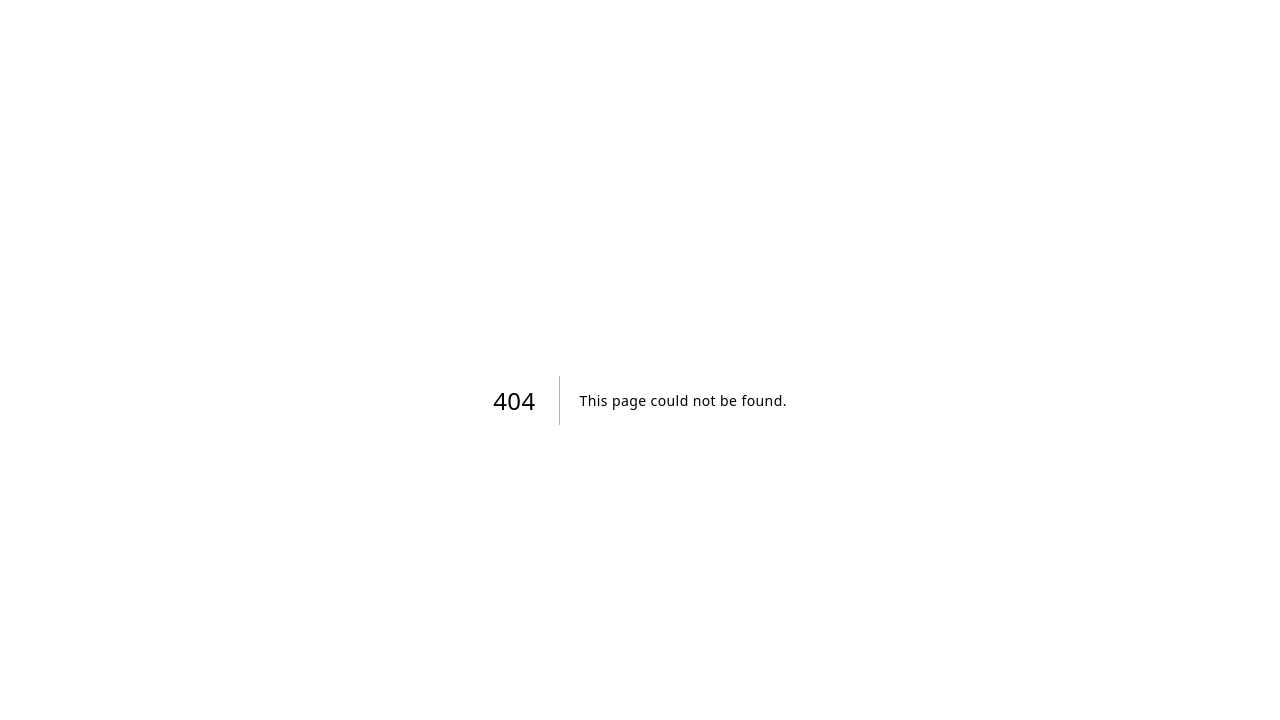
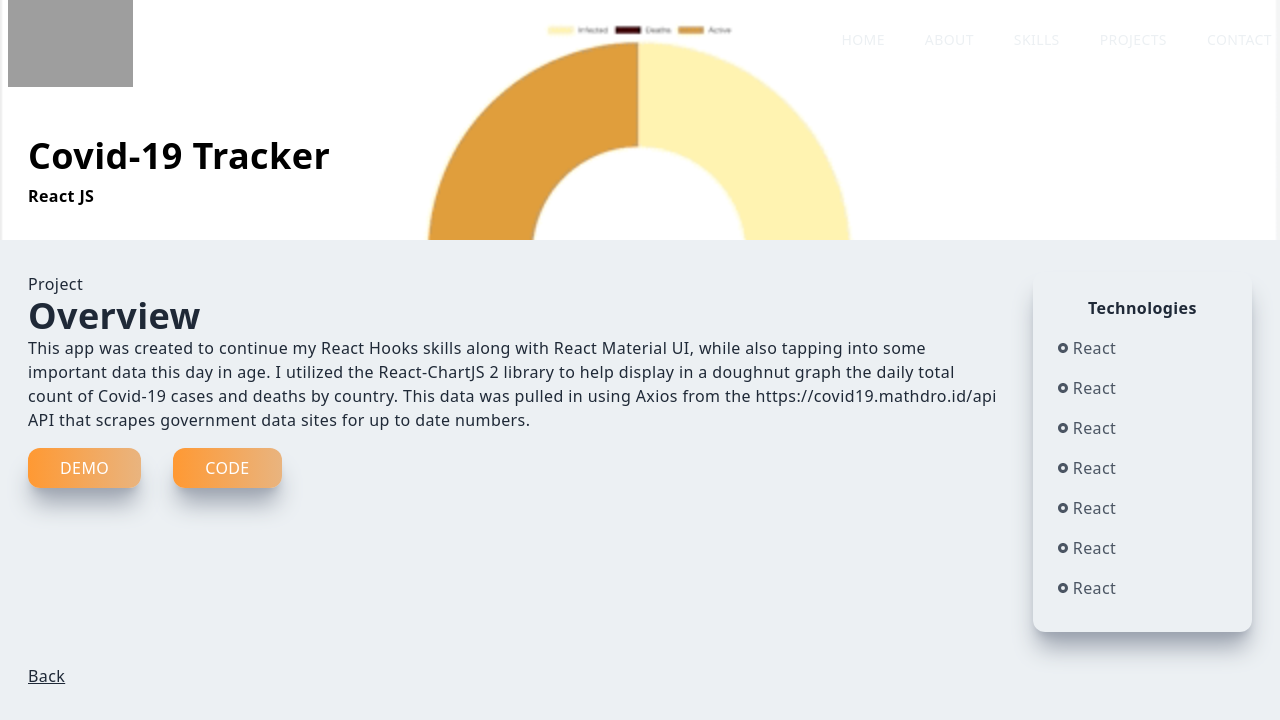
Before and after one commit to Pete-Sekesan/nextjs-portfolio-2023, a Next.js app: page /covid in a window 1280 px wide. Before the commit this address had no page. Shown: the top 720 px of the page. Built offline with nearby package versions, Linux system fonts and the light colour scheme; grey boxes are pictures that could not be loaded.

Commit message:
basic layout and stylign done across the board

```diff
--- a/components/Navbar.jsx
+++ b/components/Navbar.jsx
@@ -5,6 +5,7 @@ import Link from 'next/link'
 import { AiOutlineClose, AiOutlineMail, AiOutlineMenu } from 'react-icons/ai'
 import { FaGithub, FaLinkedinIn } from 'react-icons/fa'
 import { BsFillPersonLinesFill } from 'react-icons/bs'
+import { useRouter } from 'next/router'
 
 
 const Navbar = () => {
@@ -13,6 +14,25 @@ const Navbar = () => {
     const handleNav = () => {
         setNav(!nav)
     }
+    const [navBg, setNavBg] = useState('#ecf0f3')
+    const [linkColor, setLinkColor] = useState('#1f2937')
+    const router = useRouter()
+
+    useEffect(() => {
+        if (
+            router.asPath === '/covid' ||
+            router.asPath === '/covid' ||
+            router.asPath === '/covid' ||
+            router.asPath === '/covid' ||
+            router.asPath === '/covid'
+        ) {
+            setNavBg('transparent')
+            setLinkColor('#ecf0f3')
+        } else {
+            setNavBg('#ecf0f3')
+            setLinkColor('#1f2937')
+        }
+    }, [router])
 
     useEffect(() => {
         const handleShadow = () => {
@@ -25,7 +45,7 @@ const Navbar = () => {
         window.addEventListener('scroll', handleShadow)
     })
     return (
-        <div className={shadow ? 'fixed w-full h-20 shadow-xl z-[100]' : 'fixed w-full h-20 z-[100]'}>
+        <div style={{ backgroundColor: `${navBg}` }} className={shadow ? 'fixed w-full h-20 shadow-xl z-[100]' : 'fixed w-full h-20 z-[100]'}>
             <div className='flex justify-between items-center w-full h-full px-2 2xl:px-16'>
                 <Link scroll={false} href='/#home'><Image
                     src="/../public/assets/ps-logo-orange.png"
@@ -35,7 +55,7 @@ const Navbar = () => {
                 </Link>
 
                 <div>
-                    <ul className='hidden md:flex'>
+                    <ul style={{ color: `${linkColor}` }} className='hidden md:flex'>
                         <Link scroll={false} href='/#home'>
                             <li className='ml-10 text-sm uppercase hover:border-b'>Home</li>
                         </Link>
@@ -73,19 +93,19 @@ const Navbar = () => {
                     </div>
                     <div className='py-4 flex flex-col'>
                         <ul className='uppercase'>
-                            <Link href='/#home'>
+                            <Link onClick={() => setNav(false)} scroll={false} href='/#home'>
                                 <li className='py-4 text-sm'>Home</li>
                             </Link>
-                            <Link href='/#about'>
+                            <Link onClick={() => setNav(false)} scroll={false} href='/#about'>
                                 <li className='py-4 text-sm'>About</li>
                             </Link>
-                            <Link href='/#skills'>
+                            <Link onClick={() => setNav(false)} scroll={false} href='/#skills'>
                                 <li className='py-4 text-sm'>Skills</li>
                             </Link>
-                            <Link href='/#projects'>
+                            <Link onClick={() => setNav(false)} scroll={false} href='/#projects'>
                                 <li className='py-4 text-sm'>Projects</li>
                             </Link>
-                            <Link href='/#contact'>
+                            <Link onClick={() => setNav(false)} scroll={false} href='/#contact'>
                                 <li className='py-4 text-sm'>Contact</li>
                             </Link>
                         </ul>
--- a/pages/_app.js
+++ b/pages/_app.js
@@ -1,5 +1,11 @@
-import '@/styles/globals.css'
+import '@/styles/globals.css';
+import Navbar from '@/components/Navbar';
 
 export default function App({ Component, pageProps }) {
-  return <Component {...pageProps} />
+  return (
+    <>
+      <Navbar />
+      <Component {...pageProps} />
+    </>
+  );
 }
--- /dev/null
+++ b/pages/covid.jsx
@@ -0,0 +1,51 @@
+import Image from 'next/image'
+import React from 'react'
+import covidImg from '../public/assets/covid-tracker.0062c8ea.gif'
+import { RiRadioButtonFill } from 'react-icons/ri'
+import Link from 'next/link'
+
+
+function covid() {
+    return (
+        <div className='w-full'>
+            <div className='w-screen h-[30vh] lg:-[40vh] relative'>
+                <div className='absolute top-0 left-0 w-full h-[30vh] lg:[40vh] bg-black/80 z-10'>
+                    <Image className='absolute z-1' layout='fill' objectFit='cover' src={covidImg} alt='/' />
+                    <div className='absolute top-[70%] max-w-[1240px] w-full left-[50%] right-[50%] translate-x-[-50%] translate-y-[-50%] text-black z-10 p-2'>
+                        <h2 className='py-2'> Covid-19 Tracker</h2>
+                        <h3> React JS</h3>
+                    </div>
+                </div>
+            </div>
+            <div className='max-w-[1240px] mx-auto p-2 grid md:grid-cols-5 gap-8 pt-8'>
+                <div className='col-span-4'>
+                    <p>Project</p>
+                    <h2>Overview</h2>
+                    <p>
+                        This app was created to continue my React Hooks skills along with React Material UI, while also tapping into some important data this day in age. I utilized the React-ChartJS 2 library to help display in a doughnut graph the daily total count of Covid-19 cases and deaths by country. This data was pulled in using Axios from the https://covid19.mathdro.id/api API that scrapes government data sites for up to date numbers.
+                    </p>
+                    <button className='px-8 py-2 mt-4 mr-8'>Demo</button>
+                    <button className='px-8 py-2 mt-4'>Code</button>
+                </div>
+                <div className='col-span-4 md:col-span-1 shadow-xl shadow-gray-400 rounded-xl p-4'>
+                    <div className='p-2'>
+                        <p className='text-center font-bold pb-2'>Technologies</p>
+                        <div className='grid grid-cols-3 md:grid-cols-1'>
+                            <p className='text-gray-600 py-2 flex items-center'><RiRadioButtonFill className='pr-1' />React</p>
+                            <p className='text-gray-600 py-2 flex items-center'><RiRadioButtonFill className='pr-1' />React</p>
+                            <p className='text-gray-600 py-2 flex items-center'><RiRadioButtonFill className='pr-1' />React</p>
+                            <p className='text-gray-600 py-2 flex items-center'><RiRadioButtonFill className='pr-1' />React</p>
+                            <p className='text-gray-600 py-2 flex items-center'><RiRadioButtonFill className='pr-1' />React</p>
+                            <p className='text-gray-600 py-2 flex items-center'><RiRadioButtonFill className='pr-1' />React</p>
+                            <p className='text-gray-600 py-2 flex items-center'><RiRadioButtonFill className='pr-1' />React</p>
+
+                        </div>
+                    </div>
+                </div>
+                <Link href='/#projects'><p className='underline cursor-pointer'>Back</p></Link>
+            </div>
+        </div>
+    )
+}
+
+export default covid
--- a/pages/index.js
+++ b/pages/index.js
@@ -1,5 +1,4 @@
 import Main from '@/components/Main';
-import Navbar from '@/components/Navbar';
 import Skills from '@/components/Skills';
 import Head from 'next/head';
 import Image from 'next/image';
@@ -16,7 +15,6 @@ export default function Home() {
         <meta name='viewport' content='width=device-width, initial-scale=1' />
         <link rel='icon' href='/favicon.ico' />
       </Head>
-      <Navbar />
       <Main />
       <About />
       <Skills />
```
